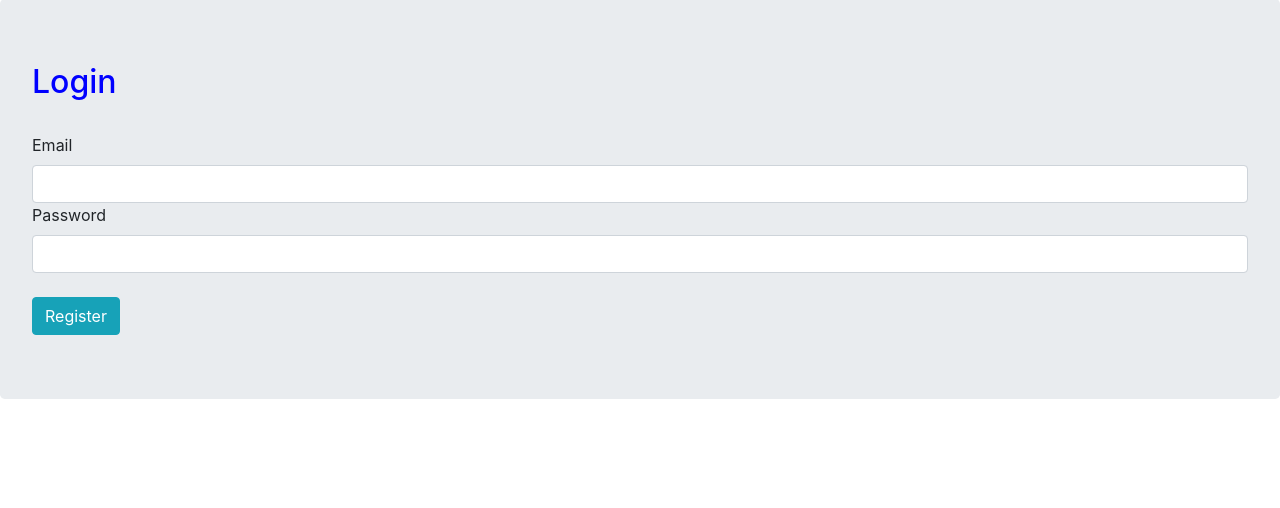
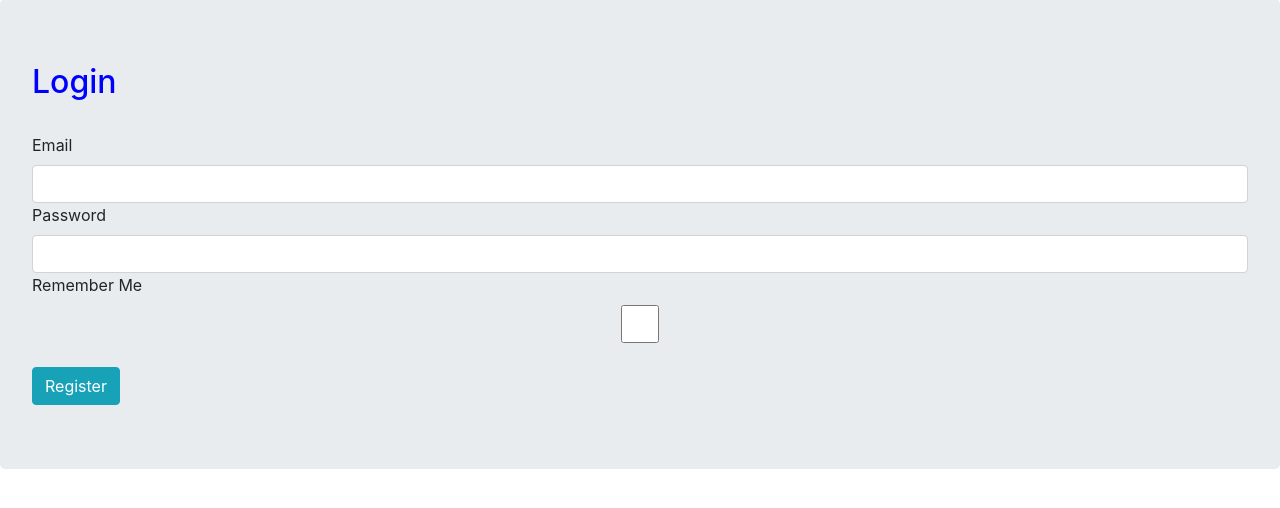
Before and after one commit to eskazemi/flask-blog, a Flask app: page /login in a window 1280 px wide. Shown: the part 57-565 px from the top of the page. Run offline with Flask 2, Linux system fonts and the light colour scheme.

Commit message:
feat(): add remember

```diff
--- a/blog/templates/login.html
+++ b/blog/templates/login.html
@@ -12,6 +12,7 @@
     {% endif %}
     <div>{{ form.email.label(class='form-control-label') }} {{form.email(class='form-control')}}</div>
     <div>{{ form.password.label(class='form-control-label')  }} {{form.password(class='form-control')}}</div>
+    <div>{{ form.remember.label(class='form-control-label')  }} {{form.remember(class='form-control')}}</div>
         <br>
         <input type="submit" value="Register" class="btn btn-info">
     </form>
```
